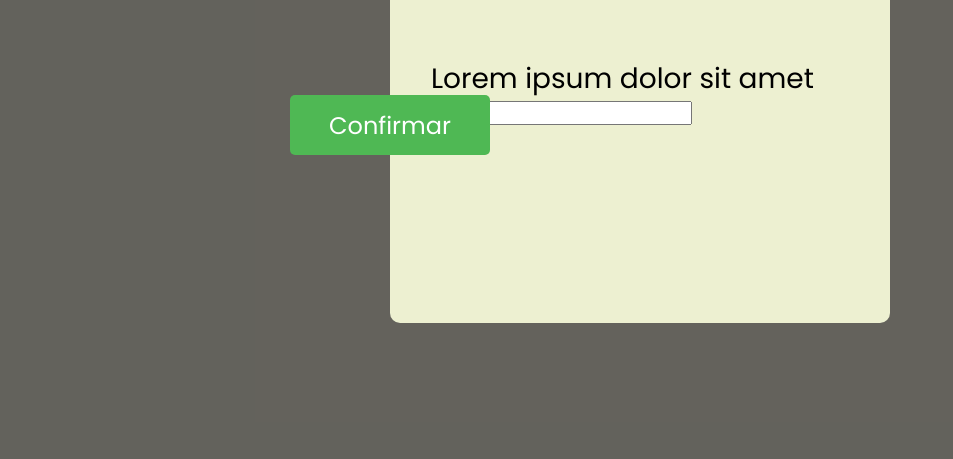
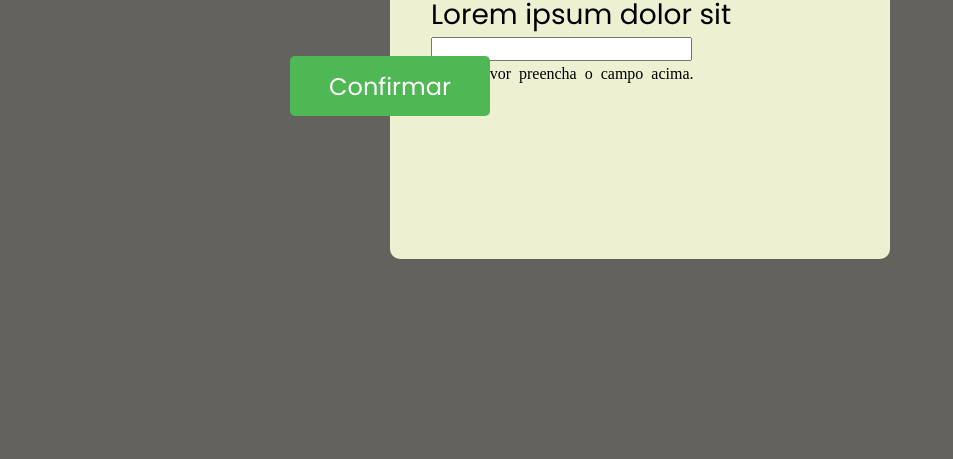
Before and after one commit to almeidajonathan/discover-rockeatseat, a plain HTML site: page especializar/dom/projeto-modal/index.html in a window 1280 px wide. Shown: the part 341-800 px from the top of the page, without its empty margins (0-953 px from the left). Drawn offline with nearby package versions, Linux system fonts and the light colour scheme.

Commit message:
desabilitando o modal e retaforando outros elementos

```diff
--- a/especializar/dom/projeto-modal/index.html
+++ b/especializar/dom/projeto-modal/index.html
@@ -13,20 +13,25 @@
     <div class="container">
         <button class="primary-button">Abrir janela</button>
     </div>
-    <div class="modal">
-        <p class="close">fechar</p>
+    <div class="modal disabled">
+
         <div class="card">
             <div class="content">
                 <div class="info">
                     <p class="title">Title</p>
-                    <i class='bx bx-x close'></i>
+                    <i class='close bx bx-x'></i>
                 </div>
-                <p class="paragraph">Lorem ipsum dolor sit amet</p>
-                <input type="text">
+                <div class="form">
+                    <p class="paragraph">Lorem ipsum dolor sit</p>
+                    <input type="text">
+                </div>
+                <div class="warning disabled">
+                    <i class='bx bx-info-circle'>Por favor preencha o campo acima.</i>
+                </div>
             </div>
             <button class="confirm">Confirmar</button>
         </div>
     </div>
-
+    <script src="script.js"></script>
 </body>
 </html>
```
